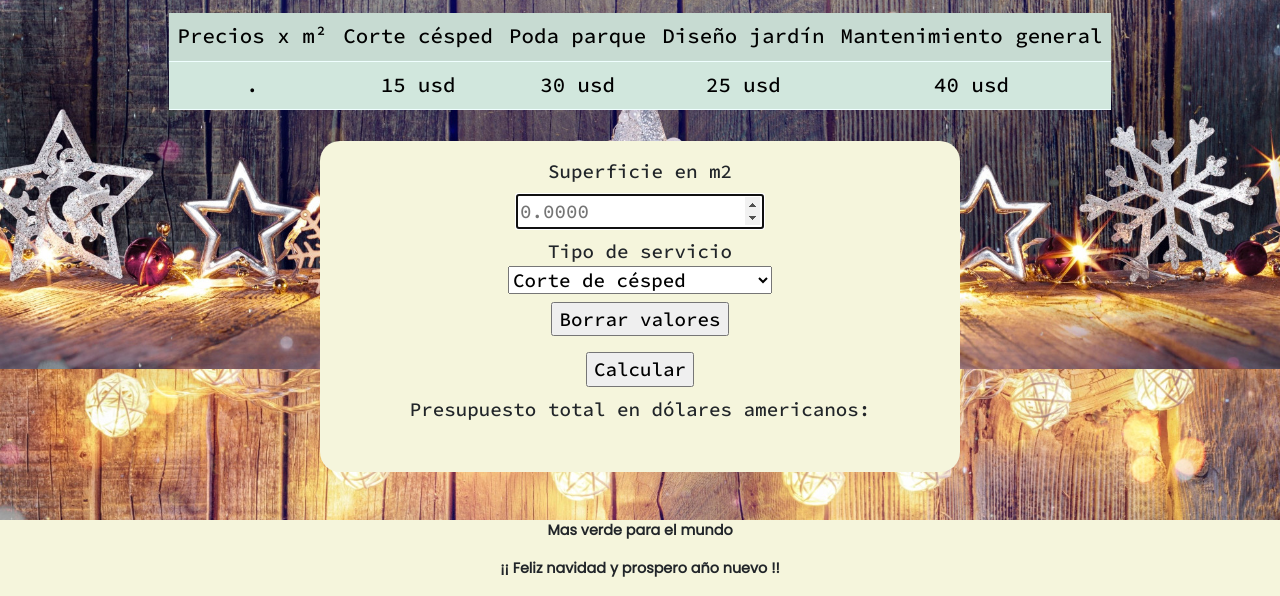
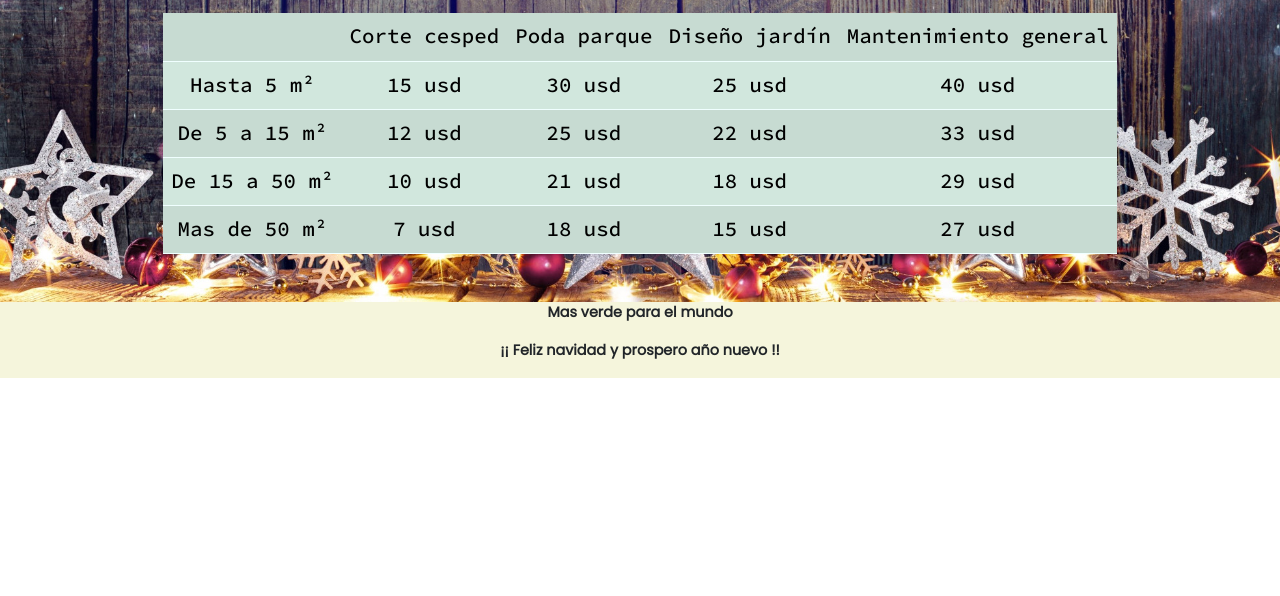
Before and after one commit to JulianMartinezS/greenworld, a website: page Pages/servicios.html in a window 1280 px wide. Shown: the part 431-1027 px from the top of the page. After the commit the page ends 809 px from the top, so only its background shows below. Drawn offline with nearby package versions, Linux system fonts and the light colour scheme; a web font is replaced by a local one.

Commit message:
Dimensioné las imágenes, el form y quité error de consigna

```diff
--- a/Pages/servicios.html
+++ b/Pages/servicios.html
@@ -61,21 +61,21 @@
             <table  class="tablaPresupuestal table table-success table-striped" >
 
                 <tr class="columna1">
-                    <td>Precios x m²</td>
-                    <td>Corte césped</td>
+                    <td> </td>
+                    <td>Corte cesped</td>
                     <td>Poda parque</td>
                     <td>Diseño jardín</td>
                     <td>Mantenimiento general</td>
                 </tr>
                 <tr>
-                    <td>.</td>
+                    <td>Hasta 5 m²</td>
                     <td>15 usd</td>
                     <td>30 usd</td>
                     <td>25 usd</td>
                     <td>40 usd</td>
                 </tr>
                 <tr>
-                    <!-- <td>De 5 a 15 m²</td>
+                    <td>De 5 a 15 m²</td>
                     <td>12 usd</td>
                     <td>25 usd</td>
                     <td>22 usd</td>
@@ -94,14 +94,14 @@
                     <td>18 usd</td>
                     <td>15 usd</td>
                     <td>27 usd</td>
-                </tr> -->
+                </tr>
 
 
             </table>
 
         </section>
 
-        <form action="" method="post" id="miFormulario" class="miFormulario">
+        <!-- <form action="" method="post" id="miFormulario" class="miFormulario">
 
             <label for="">Superficie en m2</label>
 
@@ -126,7 +126,7 @@
 
             </p>
 
-        </form>
+        </form> -->
 
 
     </main>
--- a/scripts/myscripts.js
+++ b/scripts/myscripts.js
@@ -1,27 +1,62 @@
 
-function multiplicar() {
+let serviciosChicos = [
+    {servicio: "Corte cesped" , precio: 15},
+    {servicio: "Poda parque" , precio: 30 },
+    {servicio: "Diseño jardin" , precio: 25 },
+    {servicio: "Mantenimiento general" , precio: 40 },
+]
 
-    const x = parseInt(document.getElementById('valor1').value)
+let serviciosMedianos = [
+    {servicio: "Corte cesped" , precio: 12},
+    {servicio: "Poda parque" , precio: 25 },
+    {servicio: "Diseño jardin" , precio: 22 },
+    {servicio: "Mantenimiento general" , precio: 33 },
+]
 
-    const y = parseInt(document.getElementById('valor2').value)
+let serviciosGrandes = [
+    {servicio: "Corte cesped" , precio: 10},
+    {servicio: "Poda parque" , precio: 21 },
+    {servicio: "Diseño jardin" , precio: 18 },
+    {servicio: "Mantenimiento general" , precio: 29 },
+]
 
-    document.getElementById('result').innerHTML = (x*y);
-
-    console.log(x,y)
-
-}
+let serviciosExtraGrande = [
+    {servicio: "Corte cesped" , precio: 7 },
+    {servicio: "Poda parque" , precio: 18 },
+    {servicio: "Diseño jardin" , precio: 15 },
+    {servicio: "Mantenimiento general" , precio: 27 },
+]
 
 
 
 
 
 
-// if(valor2 == '15'){
-//     y = 15;
-//     }else if(valor2 == '30'){
-//     y = 30;
-//     }else if(valor2 == '25'){
-//     y = 25;
-//     }else if(valor2 == '40'){
-//     y = 40;
-//     }
+
+
+
+
+
+
+
+
+
+
+
+
+
+
+
+
+
+// function multiplicar() {
+
+//     const x = parseInt(document.getElementById('valor1').value)
+
+//     const y = parseInt(document.getElementById('valor2').value)
+
+//     document.getElementById('result').innerHTML = (x*y);
+
+//     console.log(x,y)
+
+// }
--- a/scss/main.scss
+++ b/scss/main.scss
@@ -476,7 +476,6 @@ h1{
         margin: 0.5rem;
     }
 
-
 }
 
 /* MOBILE */
```
